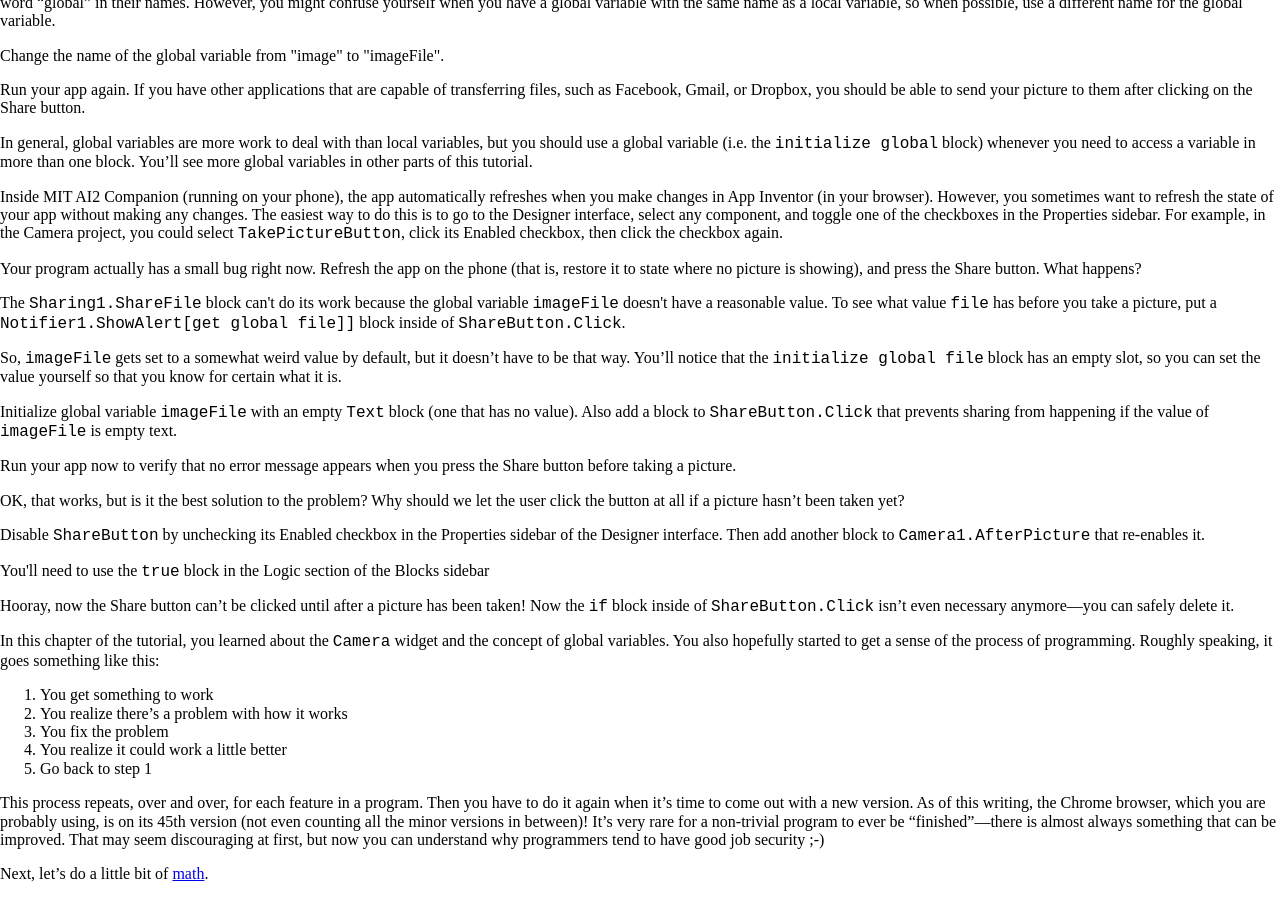
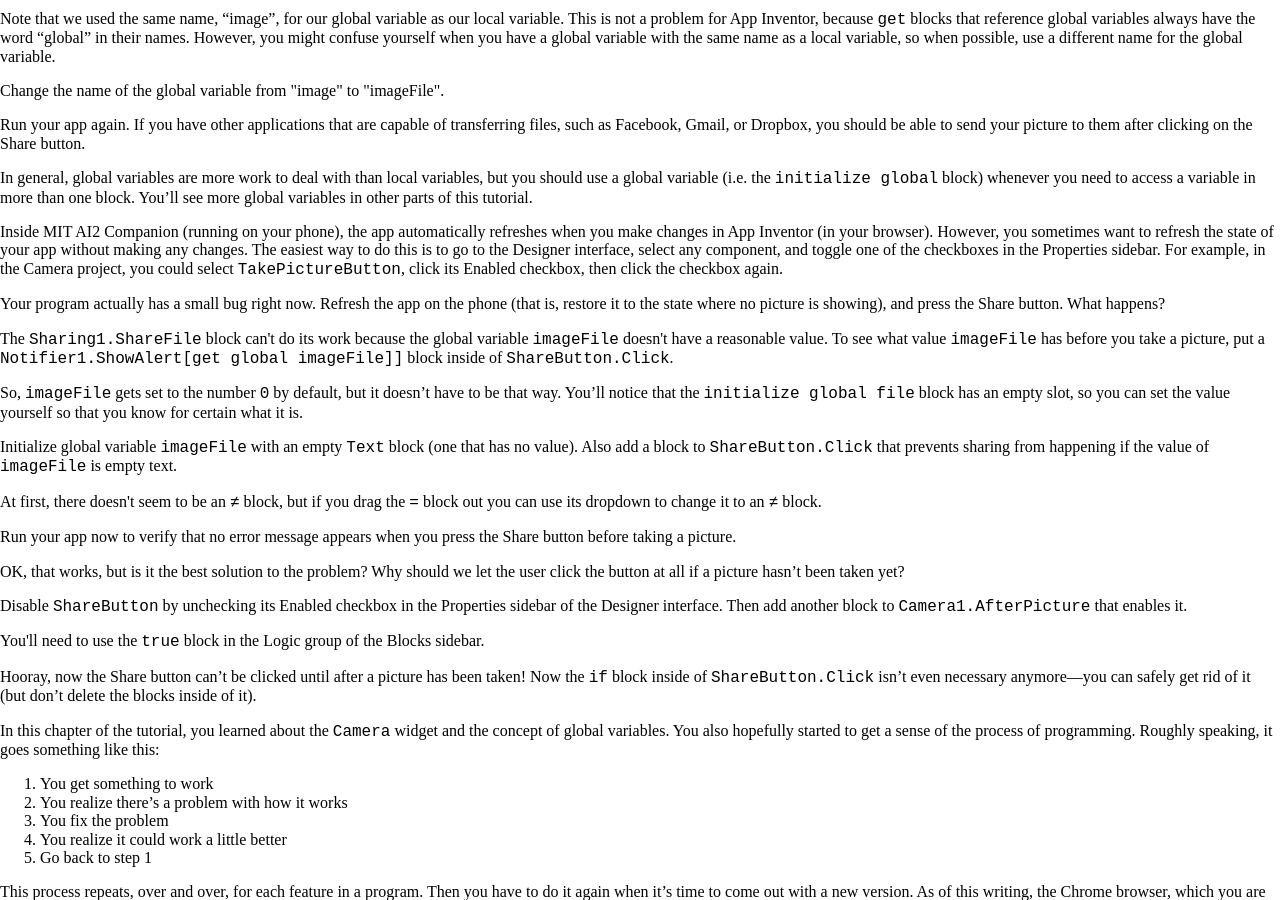
Before and after one commit to feihong/mobile-app-tutorial-old, a Jekyll site: the page built from camera/index.md, in a window 1280 px wide and 900 px high, scrolled down 2927 px. Built offline with Jekyll 4.4.1, drawn with Linux system fonts in a browser that asks for light colours; nearby versions of some CDN libraries; library files that are not in the unit come from our copies; some of the changed text lies outside the part shown.

Commit message:
Minor changes to fix typos and improve clarity

```diff
--- a/camera/index.md
+++ b/camera/index.md
@@ -17,7 +17,9 @@
 <div class="exercise">
   <p>Use the Blocks interface to create behavior shown in the video above.</p>
 
-  <p class="hint">You only need 5 blocks to complete this exercise. Take it one step at a time. Think about which component you need to use, and what kind of block within that component will be useful. Remember that each block will tell you what it does if you hover over it. If you get stuck, just ask for help.</p>
+  <p class="hint">You only need 5 blocks to complete this exercise. Take it one step at a time. Think about which component you need to use, and what kind of block within that component will be useful. Remember that most blocks will tell you what they do if you hover over them. If you get stuck, just ask for help.</p>
+
+  <p class="hint">You need to make use of the <code>set Image1.Picture</code> block.</p>
 </div>
 
 Run your app again to verify that it works as expected.
@@ -54,16 +56,18 @@
   <p>Inside MIT AI2 Companion (running on your phone), the app automatically refreshes when you make changes in App Inventor (in your browser). However, you sometimes want to refresh the state of your app without making any changes. The easiest way to do this is to go to the Designer interface, select any component, and toggle one of the checkboxes in the Properties sidebar. For example, in the Camera project, you could select <code>TakePictureButton</code>, click its Enabled checkbox, then click the checkbox again.</p>
 </div>
 
-Your program actually has a small bug right now. Refresh the app on the phone (that is, restore it to state where no picture is showing), and press the Share button. What happens?
+Your program actually has a small bug right now. Refresh the app on the phone (that is, restore it to the state where no picture is showing), and press the Share button. What happens?
 
 <div class="exercise">
-  <p>The <code>Sharing1.ShareFile</code> block can't do its work because the global variable <code>imageFile</code> doesn't have a reasonable value. To see what value <code>file</code> has before you take a picture, put a <code>Notifier1.ShowAlert[get global file]]</code> block inside of <code>ShareButton.Click</code>.</p>
+  <p>The <code>Sharing1.ShareFile</code> block can't do its work because the global variable <code>imageFile</code> doesn't have a reasonable value. To see what value <code>imageFile</code> has before you take a picture, put a <code>Notifier1.ShowAlert[get global imageFile]]</code> block inside of <code>ShareButton.Click</code>.</p>
 </div>
 
-So, `imageFile` gets set to a somewhat weird value by default, but it doesn't have to be that way. You'll notice that the `initialize global file` block has an empty slot, so you can set the value yourself so that you know for certain what it is.
+So, `imageFile` gets set to the number `0` by default, but it doesn't have to be that way. You'll notice that the `initialize global file` block has an empty slot, so you can set the value yourself so that you know for certain what it is.
 
 <div class="exercise">
   <p>Initialize global variable <code>imageFile</code> with an empty <code>Text</code> block (one that has no value). Also add a block to <code>ShareButton.Click</code> that prevents sharing from happening if the value of <code>imageFile</code> is empty text.</p>
+
+  <p class="hint">At first, there doesn't seem to be an <code>≠</code> block, but if you drag the <code>=</code> block out you can use its dropdown to change it to an <code>≠</code> block.</p>
 </div>
 
 Run your app now to verify that no error message appears when you press the Share button before taking a picture.
@@ -71,12 +75,12 @@
 OK, that works, but is it the best solution to the problem? Why should we let the user click the button at all if a picture hasn't been taken yet?
 
 <div class="exercise">
-  <p>Disable <code>ShareButton</code> by unchecking its Enabled checkbox in the Properties sidebar of the Designer interface. Then add another block to <code>Camera1.AfterPicture</code> that re-enables it.</p>
+  <p>Disable <code>ShareButton</code> by unchecking its Enabled checkbox in the Properties sidebar of the Designer interface. Then add another block to <code>Camera1.AfterPicture</code> that enables it.</p>
 
-  <p class="hint">You'll need to use the <code>true</code> block in the Logic section of the Blocks sidebar</p>
+  <p class="hint">You'll need to use the <code>true</code> block in the Logic group of the Blocks sidebar.</p>
 </div>
 
-Hooray, now the Share button can't be clicked until after a picture has been taken! Now the `if` block inside of `ShareButton.Click` isn't even necessary anymore—you can safely delete it.
+Hooray, now the Share button can't be clicked until after a picture has been taken! Now the `if` block inside of `ShareButton.Click` isn't even necessary anymore—you can safely get rid of it (but don't delete the blocks inside of it).
 
 In this chapter of the tutorial, you learned about the `Camera` widget and the concept of global variables. You also hopefully started to get a sense of the process of programming. Roughly speaking, it goes something like this:
 
```
